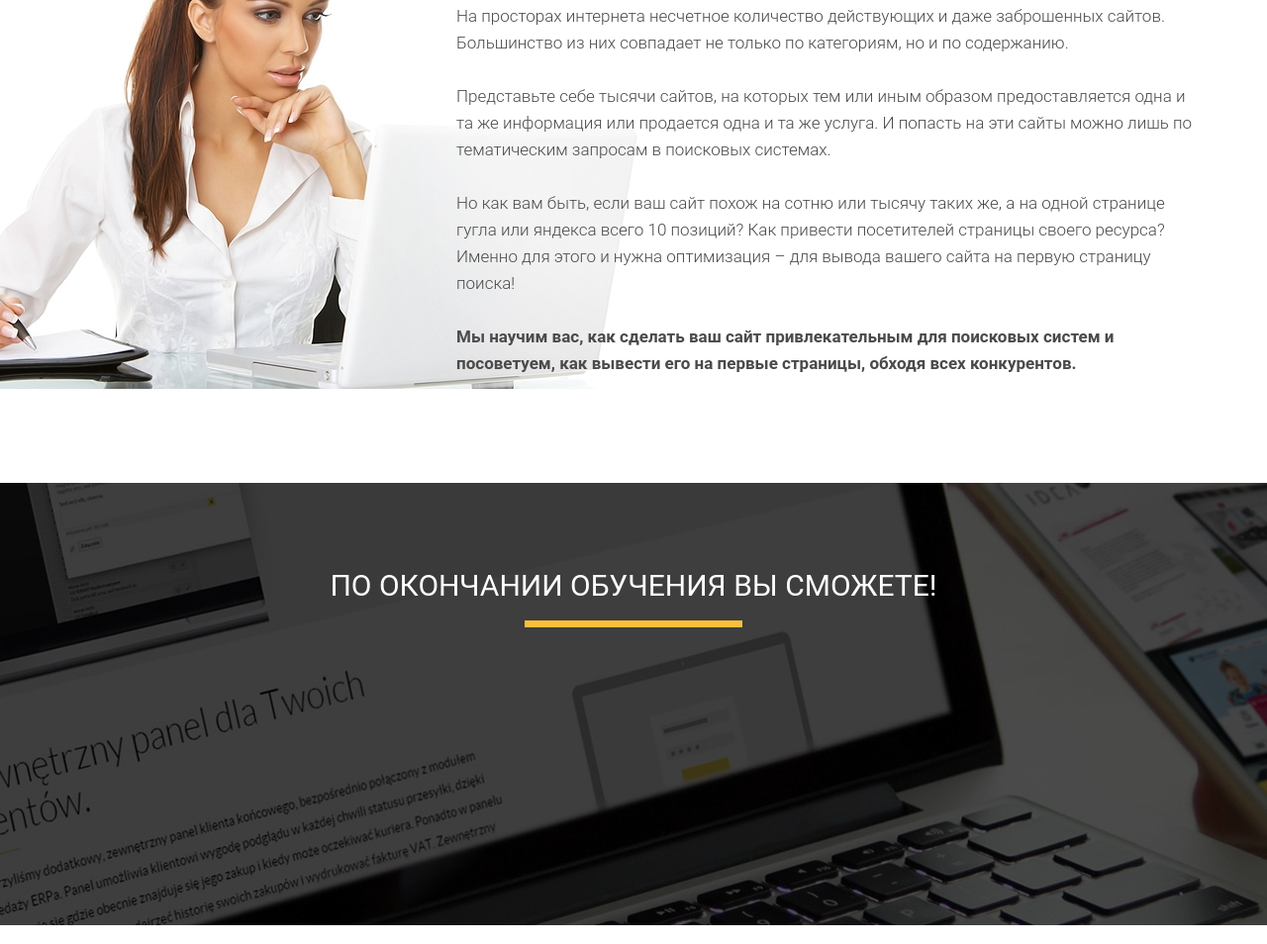
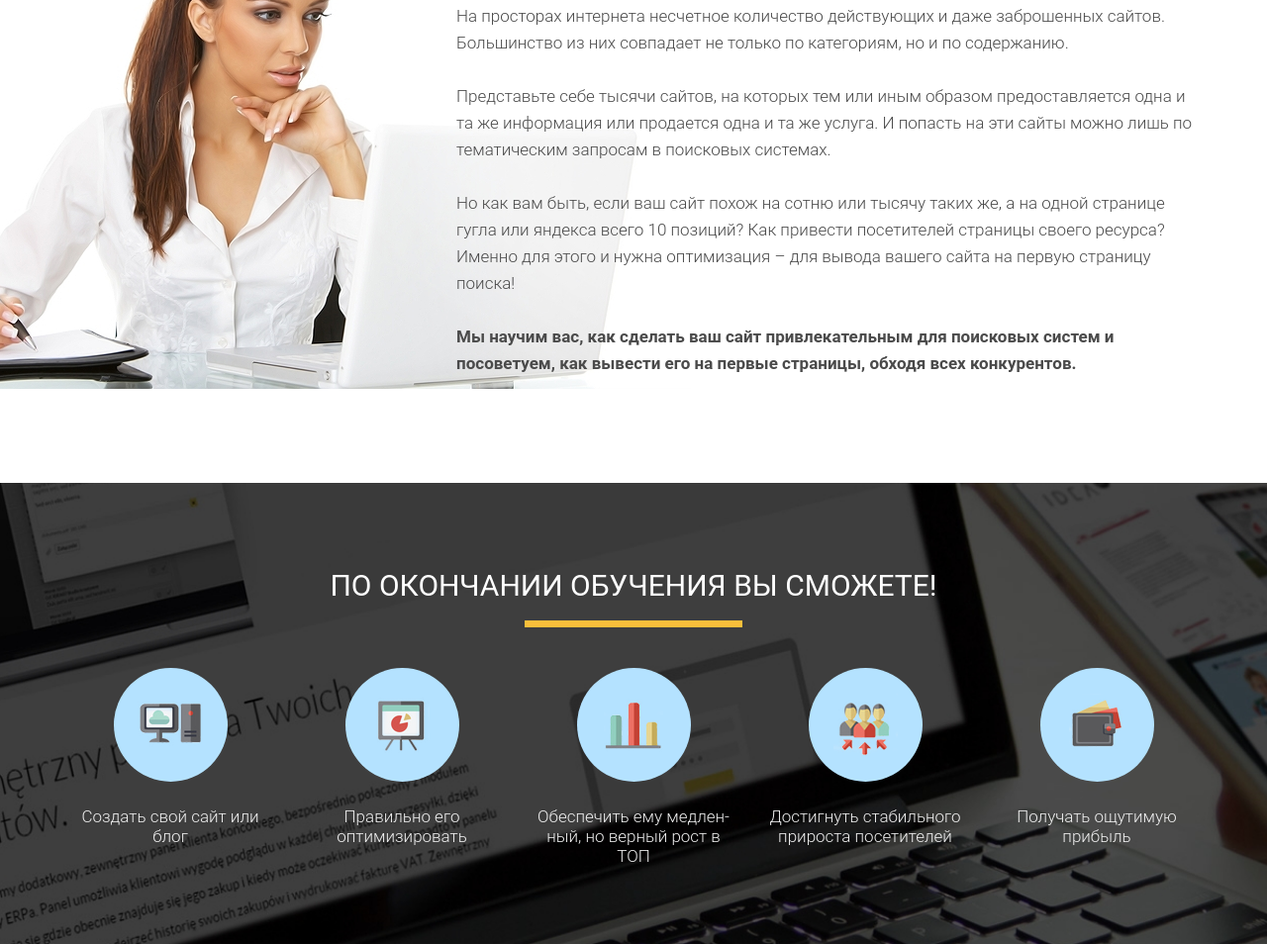
Before and after one commit to PavelTerekhov/Wordpress, a plain HTML site: page index.html in a window 1280 px wide. Shown: the part 1561-2515 px from the top of the page at 99% size. Drawn offline with Linux system fonts and the light colour scheme.

Commit message:
Fouth section

```diff
--- a/css/style.css
+++ b/css/style.css
@@ -196,3 +196,31 @@
     padding: 86px 0 79px 0;
     background: url('../img/bg/second_bg.jpg') center center/cover no-repeat;
 }
+.finish .finish_wrapper {
+    margin-top: 41px;
+    display: flex;
+    justify-content: space-between;
+}
+.finish .finish_wrapper .finish_item {
+    width: 204px;
+}
+.finish .finish_wrapper .finish_round {
+    display: flex;
+    justify-content: center;
+    align-items: center;
+    margin: 0 auto;
+    width: 115px;
+    height: 115px;
+    background: #B4E2FF;
+    border-radius: 100%;
+}
+.finish .finish_wrapper .finish_item .finish_descr {
+    margin-top: 25px;
+    text-align: center;
+    font-family: 'Roboto';
+    font-style: normal;
+    font-weight: 300;
+    font-size: 17px;
+    line-height: 20px;
+    color: #EFEFEF;
+}
--- a/index.html
+++ b/index.html
@@ -71,6 +71,40 @@
             <h2 class="finish_header">По окончании обучения Вы сможете!</h2>
             <div class="finish_divider"></div>
 
+            <div class="finish_wrapper">
+                <div class="finish_item">
+                    <div class="finish_round">
+                        <img src="icons/finish/1.png" alt="1" class="finish_icon">
+                    </div>
+                    <div class="finish_descr">Создать свой сайт или блог</div>
+                </div>
+                <div class="finish_item">
+                    <div class="finish_round">
+                        <img src="icons/finish/2.png" alt="2" class="finish_icon">
+                    </div>
+                    <div class="finish_descr">Правильно его оптимизировать</div>
+                </div>
+                <div class="finish_item">
+                    <div class="finish_round">
+                        <img src="icons/finish/3.png" alt="3" class="finish_icon">
+                    </div>
+                    <div class="finish_descr">Обеспечить ему медлен-
+                        ный, но верный рост в
+                        ТОП</div>
+                </div>
+                <div class="finish_item">
+                    <div class="finish_round">
+                        <img src="icons/finish/4.png" alt="4" class="finish_icon">
+                    </div>
+                    <div class="finish_descr">Достигнуть стабильного прироста посетителей</div>
+                </div>
+                <div class="finish_item">
+                    <div class="finish_round">
+                        <img src="icons/finish/5.png" alt="5" class="finish_icon">
+                    </div>
+                    <div class="finish_descr">Получать ощутимую прибыль</div>
+                </div>
+            </div>
         </div>
     </section>
 </body>
```
